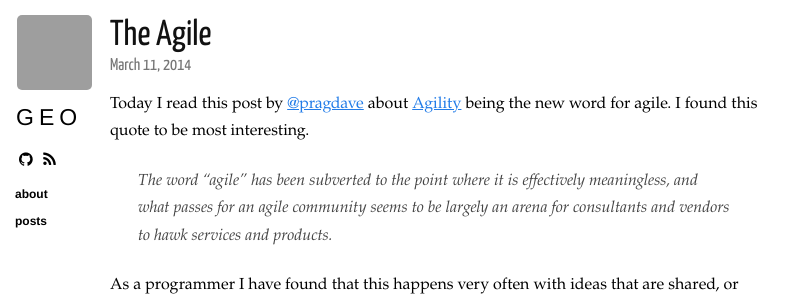
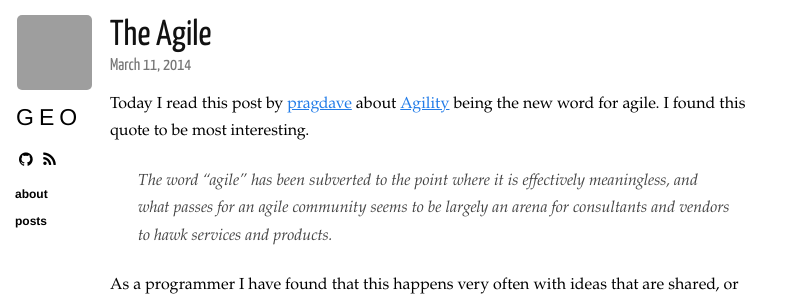
Before and after one commit to geothird/geothird.github.io, a Jekyll site: the page built from _posts/2014-03-11-the-agile.markdown, in a window 1280 px wide, cut to the strip 0-296 px from the top of the page. Shown: the whole strip, without its empty margins (0-805 px from the left). Built offline with Jekyll 4.4.1, drawn with Linux system fonts in a browser that asks for light colours; nearby versions of some CDN libraries; Markdown is read by kramdown in place of the engine named in the settings; grey boxes are pictures that could not be loaded.

Commit message:
Fixed: Problem with link in previous commit.

```diff
--- a/_posts/2014-03-11-the-agile.markdown
+++ b/_posts/2014-03-11-the-agile.markdown
@@ -4,7 +4,7 @@ title: The Agile
 category: posts
 ---
 
-Today I read this post by [@pragdave][pragdave] about [Agility][agility] being
+Today I read this post by [pragdave][pragdave] about [Agility][agility] being
 the new word for agile.  I found this quote to be most interesting.
 >The word “agile” has been subverted to the point where it is effectively meaningless, and what passes for an agile community seems to be largely an arena for consultants and vendors to hawk services and products.
 
```
